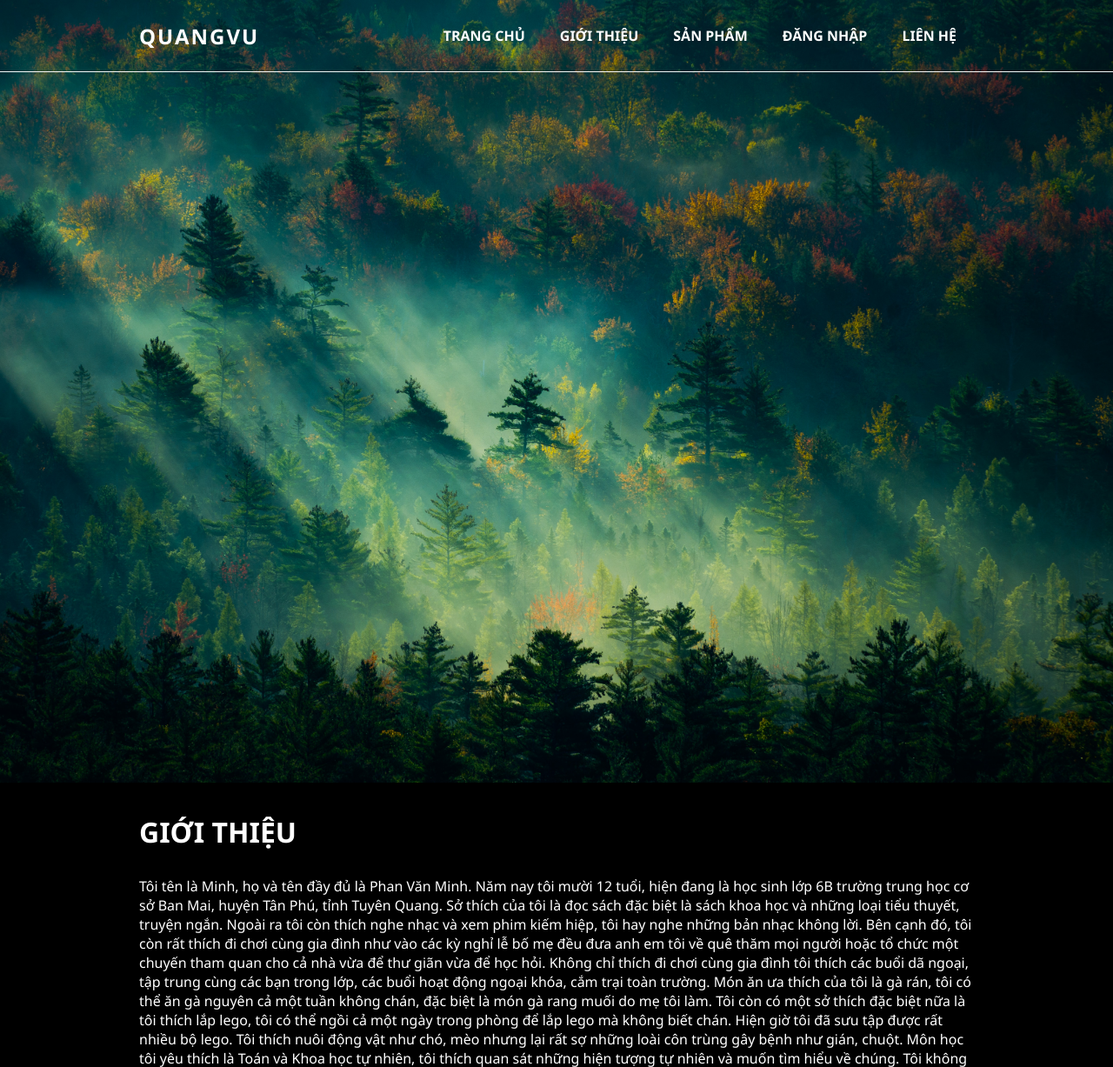
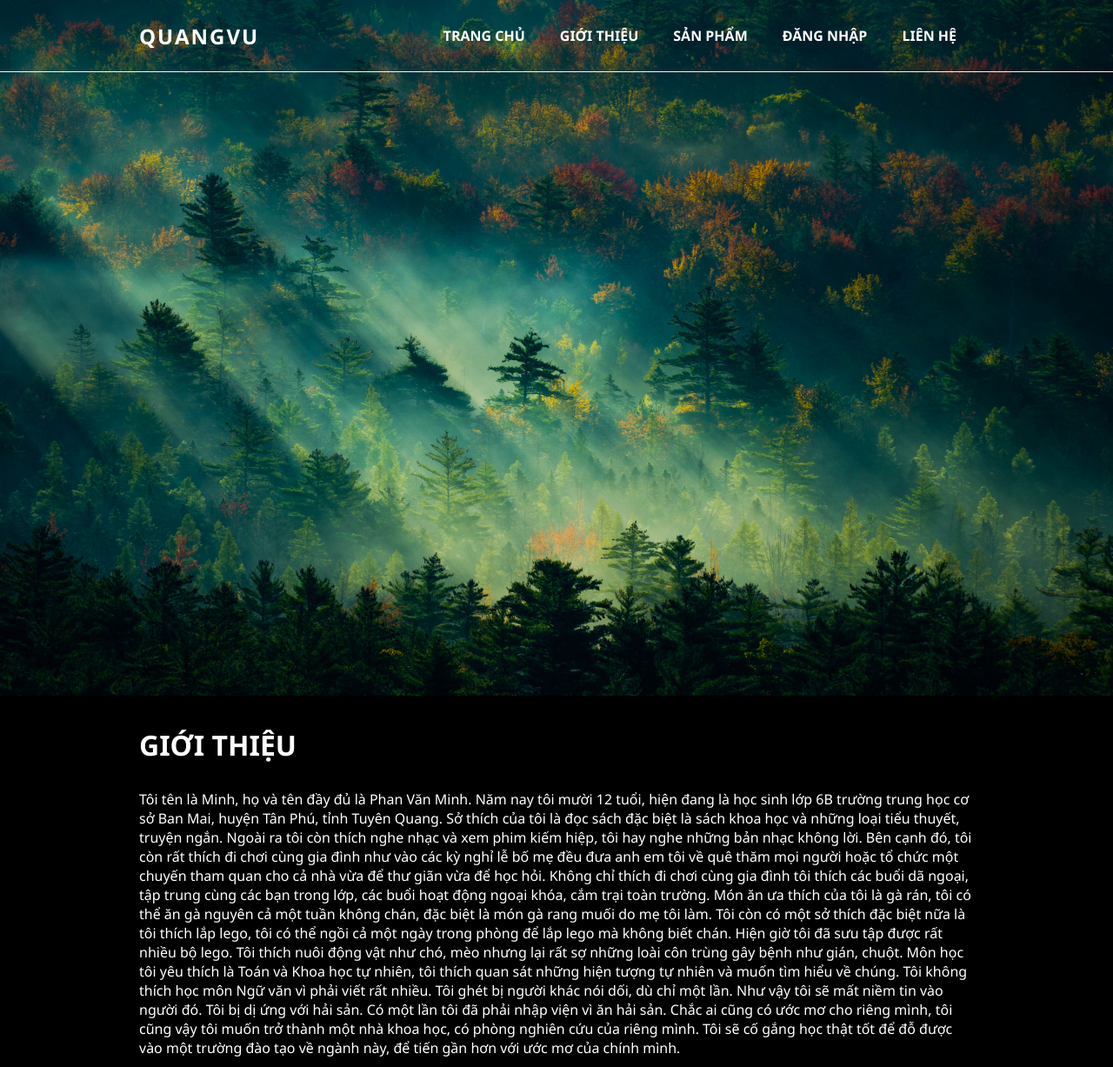
Before and after one commit to QuangVu1708/Webtest, a PHP site: page / in a window 1280 px wide. Shown: the top 1227 px of the page at 87% size. Run offline with PHP 8.4, Linux system fonts and the light colour scheme.

Commit message:
Update style.css

```diff
--- a/style.css
+++ b/style.css
@@ -53,7 +53,7 @@ ul#main-menu a{
 }
 #banner img{
     width: 100%;
-    height: 900px;
+    height: 100vh;
     background-size: cover;
 }
 
```
